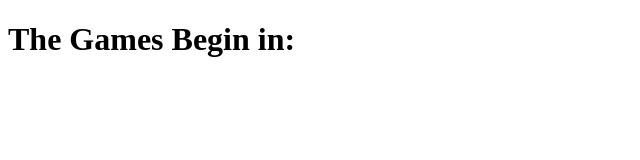
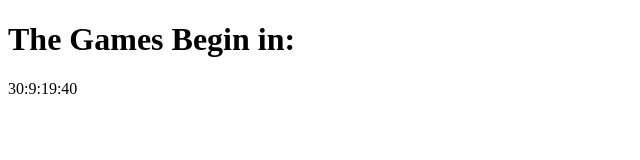
Before and after one commit to 503525/gift-verification, a plain HTML site: page index.html in a window 1280 px wide. Shown: the full height of the page, 0-640 px from the left. Drawn offline with Linux system fonts and the light colour scheme.

Commit message:
Added counter

```diff
--- a/countdown.js
+++ b/countdown.js
@@ -1,5 +1,26 @@
 // Waits for the DOM Tree to be fully loaded before continuing.
 window.addEventListener('DOMContentLoaded', init);
+
+function init() {
+
+
+    const x = setInterval(updateCounter(), 1000);
+}
+
+function updateCounter()
+{
+    const countDownDate = new Date("April 4, 2026 00:00:00").getTime();
+    const currentDate = new Date().getTime();
+
+    const distance = countDownDate - currentDate;
+
+    const days = Math.floor(distance / (1000 * 60 * 60 * 24));
+    const hours = Math.floor((distance % (1000 * 60 * 60 * 24)) / (1000 * 60 * 60));
+    const minutes = Math.floor((distance % (1000 * 60 * 60)) / (1000 * 60));
+    const seconds = Math.floor((distance % (1000 * 60)) / 1000);
+
+    document.getElementById("counter").innerHTML = days + ":" + hours + ":" + minutes + ":" + seconds;
+}
 
 /* Set the date we're counting down to
 var countDownDate = new Date("Jan 5, 2030 15:37:25").getTime();
--- a/index.html
+++ b/index.html
@@ -6,8 +6,9 @@
         <meta name="viewport" content="width=device-width, initial-scale=1.0">
     </head>
     <body>
+        <script type="module" src="countdown.js"></script>
         <h1>The Games Begin in:</h1>
-        <p id="counter"></p>
+        <p id="counter"> hi </p>
         <noscript>Please enable Javascript to continue!</noscript>
     </body>
 </html>
```
